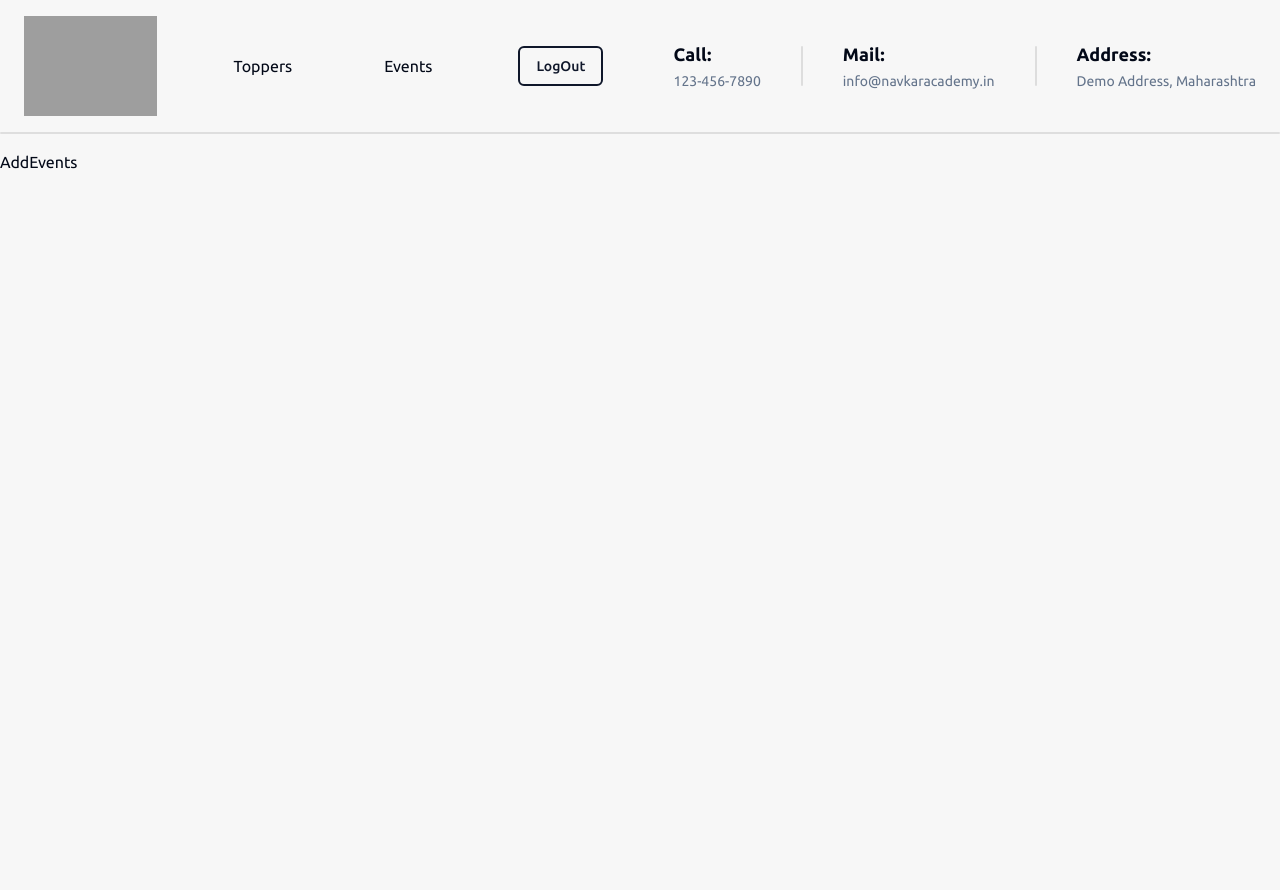
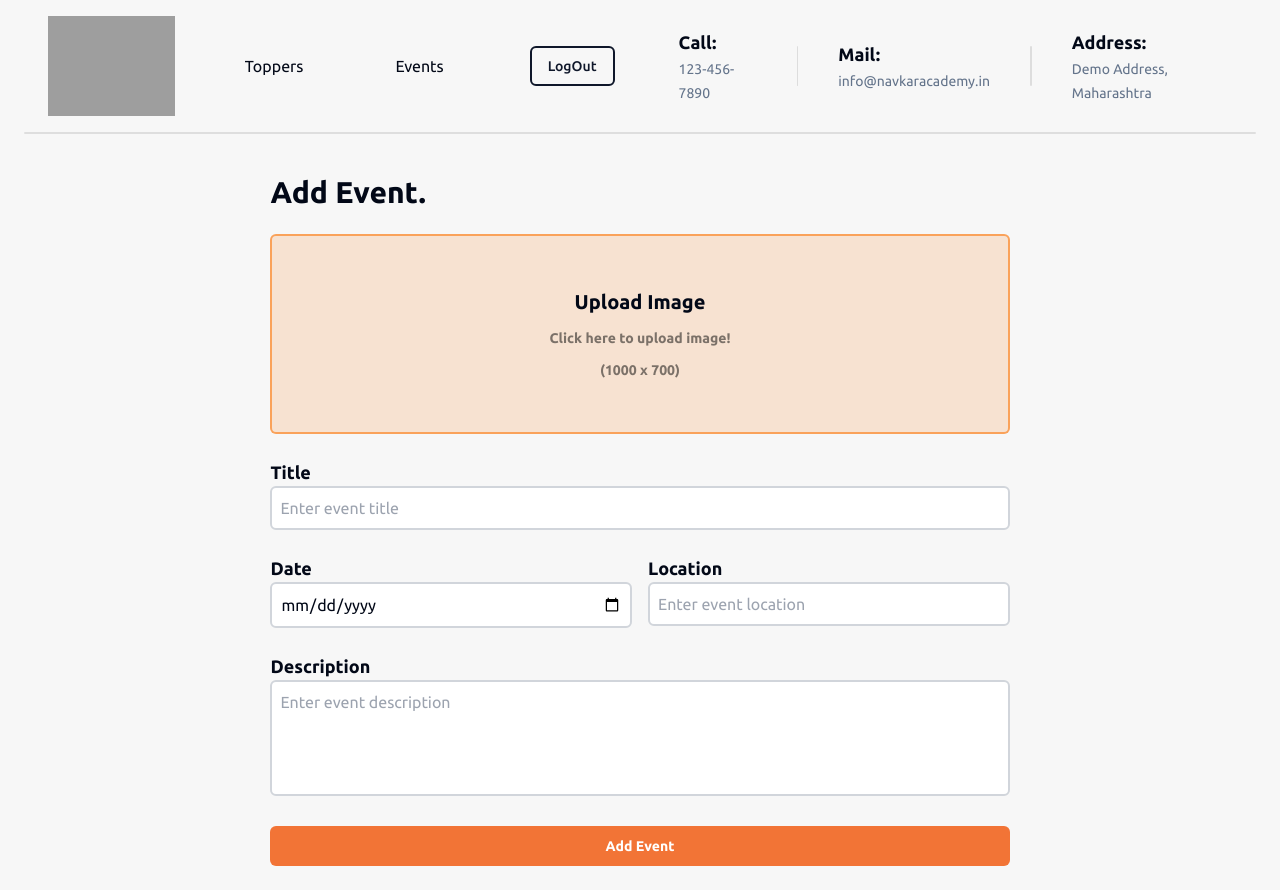
Before and after one commit to dev-ally/admin-navkar-academy, a Next.js app: page /dashboard/events/add in a window 1280 px wide. Before the commit the page ends 800 px from the top, so only its background shows below. Built offline with nearby package versions, Linux system fonts and the light colour scheme; no server answers; sample sign-in values are in the browser's storage; grey boxes are pictures that could not be loaded.

Commit message:
Added The Add Event Page with complete UI, no backend done

```diff
--- a/app/(dashboard)/dashboard/events/add/page.jsx
+++ b/app/(dashboard)/dashboard/events/add/page.jsx
@@ -1,7 +1,214 @@
-import React from "react";
+"use client";
+
+import Container from "@/components/shared/Container";
+import { Button } from "@/components/ui/button";
+import Image from "next/image";
+import React, { useState } from "react";
+import toast from "react-hot-toast";
 
 const AddEvents = () => {
-  return <div>AddEvents</div>;
+  // Input to be taken for event: Title, Description, Date, Image, Location
+  const [eventData, setEventData] = useState({
+    image: "",
+    title: "",
+    date: "",
+    location: "",
+    description: "",
+  });
+
+  const addEventHandler = async (e) => {
+    e.preventDefault();
+    console.log(eventData);
+    let loading = toast.loading("Adding event...");
+    if (
+      eventData.image === "" ||
+      eventData.title === "" ||
+      eventData.date === "" ||
+      eventData.location === "" ||
+      eventData.description === ""
+    ) {
+      toast.error("Please fill all the fields.", {
+        id: loading,
+      });
+      return;
+    }
+
+    if (eventData.image.height > eventData.image.width) {
+      toast.error("Please upload a landscape image.", {
+        id: loading,
+      });
+      return;
+    }
+
+    if (eventData.image.size > 5000000) {
+      toast.error("Please upload an image smaller than 5MB.", {
+        id: loading,
+      });
+      return;
+    }
+
+    if (eventData.title.split(" ").length > 8) {
+      toast.error("Please enter a title with less than 8 words.", {
+        id: loading,
+      });
+      return;
+    }
+
+    if (eventData.date < new Date().toISOString().split("T")[0]) {
+      toast.error("Please select a valid date.", {
+        id: loading,
+      });
+      return;
+    }
+
+    // Add event to database
+  };
+
+  return (
+    <Container>
+      <div className="flex justify-center items-center w-full py-6">
+        <div className="w-full md:w-[80%] lg:w-[60%]">
+          <h2 className="text-3xl font-bold mb-6">Add Event.</h2>
+          <form onSubmit={addEventHandler}>
+            <div className="flex justify-center items-center w-full">
+              {/* Image Input */}
+              {eventData.image ? (
+                <div className="min-h-[200px] rounded-md px-6 py-8 bg-emerald-400/40 w-full flex justify-center items-center flex-col cursor-pointer">
+                  {/* Display the image [review here] */}
+                  <Image
+                    src={URL.createObjectURL(eventData.image)}
+                    width={1000}
+                    height={1000}
+                    alt="Event Image"
+                    className="w-full max-h-[200px] object-contain"
+                  />
+                  {/* <img src={eventData?.image} alt="Event Image" /> */}
+                  <span className="text-xl font-bold my-4">
+                    Image Uploaded Successfully
+                  </span>
+                  <button
+                    className="px-4 py-2 border-2 border-black hover:bg-black/80 hover:text-white transition-all duration-300 ease-in-out rounded-full"
+                    onClick={(e) => {
+                      e.preventDefault();
+                      setEventData({ ...eventData, image: "" });
+                    }}
+                  >
+                    Remove
+                  </button>
+                </div>
+              ) : (
+                <>
+                  <label
+                    htmlFor="eventImage"
+                    className="w-full border-2 rounded-md border-orange-400/80 bg-orange-400/20 flex flex-col gap-3 justify-center items-center px-10 h-[200px] cursor-pointer"
+                  >
+                    <span className="text-xl font-bold">Upload Image</span>
+                    <span className="text-sm text-black/50 font-semibold">
+                      Click here to upload image!
+                    </span>
+                    <span className="text-sm text-black/50 font-semibold">
+                      (1000 x 700)
+                    </span>
+                  </label>
+                  <input
+                    type="file"
+                    id="eventImage"
+                    accept="image/*"
+                    className="hidden"
+                    onChange={(e) => {
+                      console.log(e.target.files[0]);
+                      setEventData({ ...eventData, image: e.target.files[0] });
+                    }}
+                  />
+                </>
+              )}
+            </div>
+            <div>
+              {/* Title Input */}
+              <label
+                htmlFor="eventTitle"
+                className="block text-lg font-semibold mt-6"
+              >
+                Title
+              </label>
+              <input
+                type="text"
+                id="eventTitle"
+                placeholder="Enter event title"
+                className="w-full border-2 border-gray-300 rounded-md p-2"
+                onChange={(e) =>
+                  setEventData({ ...eventData, title: e.target.value })
+                }
+              />
+            </div>
+            <div>
+              {/* Date and Location Input */}
+              <div className="grid grid-cols-2 gap-4 mt-6">
+                <div>
+                  <label
+                    htmlFor="eventDate"
+                    className="block text-lg font-semibold"
+                  >
+                    Date
+                  </label>
+                  <input
+                    type="date"
+                    id="eventDate"
+                    min={new Date().toISOString().split("T")[0]}
+                    className="w-full border-2 border-gray-300 rounded-md p-2"
+                    onChange={(e) =>
+                      setEventData({ ...eventData, date: e.target.value })
+                    }
+                  />
+                </div>
+                <div>
+                  <label
+                    htmlFor="eventLocation"
+                    className="block text-lg font-semibold"
+                  >
+                    Location
+                  </label>
+                  <input
+                    type="text"
+                    id="eventLocation"
+                    placeholder="Enter event location"
+                    className="w-full border-2 border-gray-300 rounded-md p-2"
+                    onChange={(e) =>
+                      setEventData({ ...eventData, location: e.target.value })
+                    }
+                  />
+                </div>
+              </div>
+            </div>
+            <div>
+              {/* Description Input */}
+              <label
+                htmlFor="eventDescription"
+                className="block text-lg font-semibold mt-6"
+              >
+                Description
+              </label>
+              <textarea
+                id="eventDescription"
+                placeholder="Enter event description"
+                className="w-full border-2 border-gray-300 rounded-md p-2 resize-none"
+                rows={4}
+                onChange={(e) =>
+                  setEventData({ ...eventData, description: e.target.value })
+                }
+              />
+            </div>
+            <Button
+              type="submit"
+              className="w-full bg-accent text-white font-semibold hover:bg-orange-500/90 duration-300 ease-in-out rounded-md p-2 mt-6"
+            >
+              Add Event
+            </Button>
+          </form>
+        </div>
+      </div>
+    </Container>
+  );
 };
 
 export default AddEvents;
--- a/app/(dashboard)/dashboard/events/page.jsx
+++ b/app/(dashboard)/dashboard/events/page.jsx
@@ -1,18 +1,21 @@
 import Card from "@/components/shared/Card";
 import Container from "@/components/shared/Container";
 import { Button } from "@/components/ui/button";
+import Link from "next/link";
 import React from "react";
 
 const EventsPage = () => {
   return (
     <Container>
-      <div className="my-10 flex flex-col items-center px-6">
+      <div className="my-10 flex flex-col px-6">
         <div className="flex justify-between items-center">
           <h1 className="font-bold py-2 text-center text-3xl md:text-4xl flex items-center gap-2 mb-6 md:mb-8">
             {/* <Calendar className="w-8 h-8" /> */}
             Upcoming Events
           </h1>
-          <Button>Add Event</Button>
+          <Button asChild>
+            <Link href="/dashboard/events/add">Add Event</Link>
+          </Button>
         </div>
         <div className="grid grid-cols-1 md:grid-cols-2 lg:grid-cols-4 gap-x-8 gap-y-10 justify-center">
           {/* {events.map((event, index) => ( */}
--- a/components/shared/Container.jsx
+++ b/components/shared/Container.jsx
@@ -2,7 +2,7 @@ import React from "react";
 
 const Container = ({ children }) => {
   return (
-    <div className="flex justify-center items-center w-full">
+    <div className="flex justify-center items-center w-full px-6">
       <div className="max-w-8xl xl:max-w-8xl w-full">{children}</div>
     </div>
   );
```
